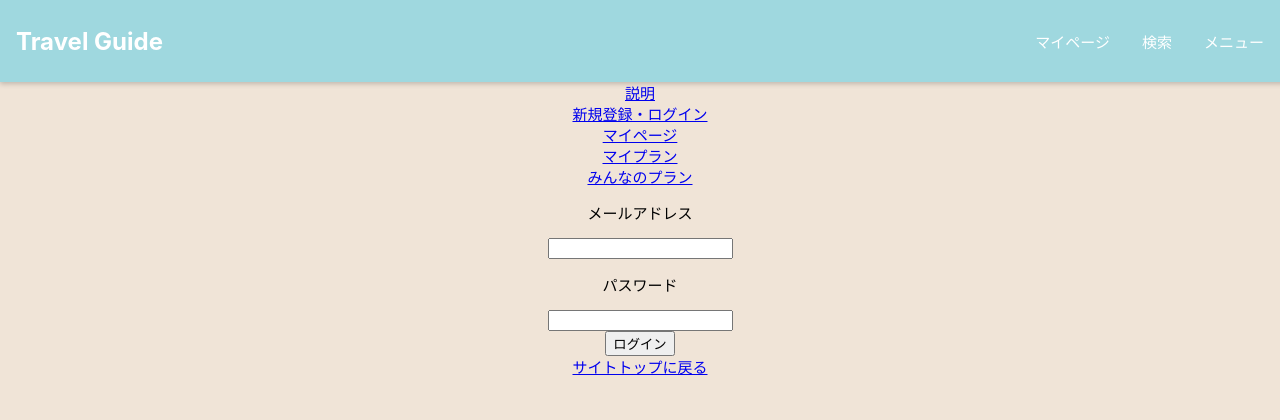
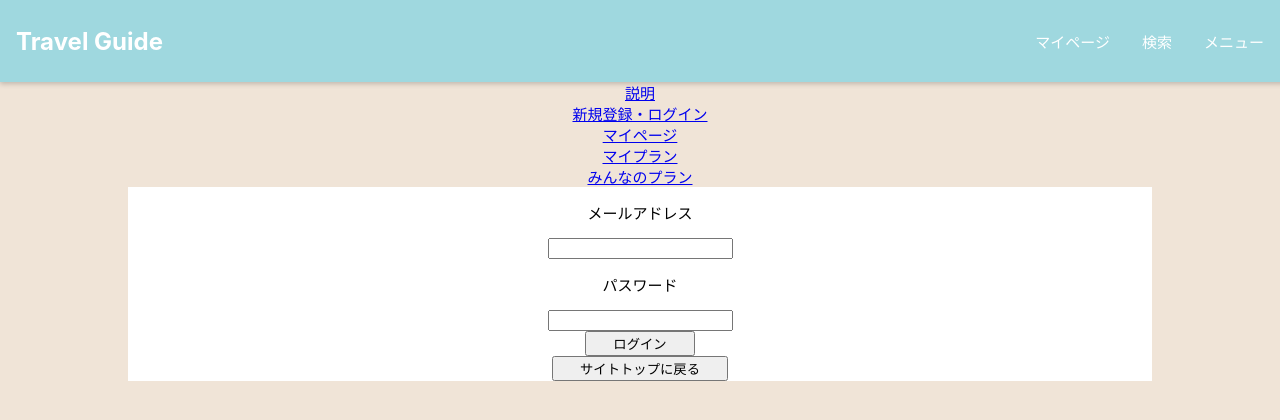
Before and after one commit to kana1999/my_portforio, a React (Create React App) app in the folder my-app/: page /Page1 in a window 1280 px wide. Shown: the top 420 px of the page. Built offline with nearby package versions, Linux system fonts and the light colour scheme.

Commit message:
ログインフォーム追加

```diff
--- a/my-app/src/components/Home.jsx
+++ b/my-app/src/components/Home.jsx
@@ -18,9 +18,7 @@ class Home extends React.Component {
                                 <h1>旅行プランを手軽に作成</h1>
                                 <br />
                                 <p>テンプレートが用意されているので作りやすい！</p>
-                                <br />
                                 <p>他のユーザーが作ったプランも見られるので、参考にできます。</p>
-                                <br />
                                 <p>他のユーザーのプランは一覧で見るだけでなく、絞り込み検索もできるので目的やイメージに合ったプランを探すことができます。</p>
                             </div>
                         </div>
@@ -31,9 +29,7 @@ class Home extends React.Component {
                                 <h1>プランの共有が簡単にできる</h1>
                                 <br />
                                 <p>プランを作成したら、家族や友だちにURLで共有できます。</p>
-                                <br />
                                 <p>LINEのトークやノートに貼っておくと便利です。アプリ不要でブラウザがあれば見れるのでSNSでも共有しやすいです。</p>
-                                <br />
                                 <p>スケジュールにいいね機能も付いているので候補に迷ったら投票して決めることも！</p>
                             </div>
                 </div>
@@ -47,9 +43,10 @@ class Home extends React.Component {
                     <p>旅行プランのスケジュールを作成</p>
                     <p>行く場所や泊まる場所、URL…etcを入力し、「登録」ボタンを押して完成。何度も編集可能なので急なスケジュール変更にも対応できます。</p>
                     <br />
-                    <h3>〜旅行仲間に旅のしおりをURLで共有〜</h3>
+                    <h3>〜旅行仲間に旅のしおりを共有〜</h3>
                     <br />
-                    <p>しおりが完成したら旅行仲間にURLで共有できます。LINEのノートに貼ったり、ブックマークしておくとすぐに見れて便利です。アプリをダウンロードする必要がないのでスムーズに確認できます。</p>
+                    <p>しおりが完成したら旅行仲間にURLで共有</p>
+                    <p>LINEのノートに貼ったり、ブックマークしておくとすぐに見れて便利です。アプリをダウンロードする必要がないのでスムーズに確認できます。</p>
                 </div>
                 <button><Link to="/Page1" style={{textDecoration: 'none' ,color: 'black', padding: '20px'}}>新規登録・ログインする</Link></button>
             </div>
--- /dev/null
+++ b/my-app/src/components/page1.css
@@ -0,0 +1,6 @@
+.contact-form {
+    display: inline-block;
+    background-color: white;
+    width: 80%;
+
+}
--- a/my-app/src/components/page1.jsx
+++ b/my-app/src/components/page1.jsx
@@ -1,6 +1,7 @@
 import { Link } from "react-router-dom";
+import React from "react";
+import './page1.css';
 
-import React from "react";
 export const Page1 = () => {
         return (
             <div>
@@ -11,13 +12,10 @@ export const Page1 = () => {
                         <p>パスワード</p>
                         <input />
                         <br />
-                        <input
-                        type="submit"
-                        value="ログイン"
-                        />
+                        <button><Link to="/Page2" style={{textDecoration: 'none', color: 'black', padding: '20px'}}>ログイン</Link></button>
                     </form>
+                        <button><Link to="/Home" style={{textDecoration: 'none' ,color: 'black', padding: '20px'}}>サイトトップに戻る</Link></button>
                 </div>
-                <Link to="/Home">サイトトップに戻る</Link>
             </div>
         );
 }
```
